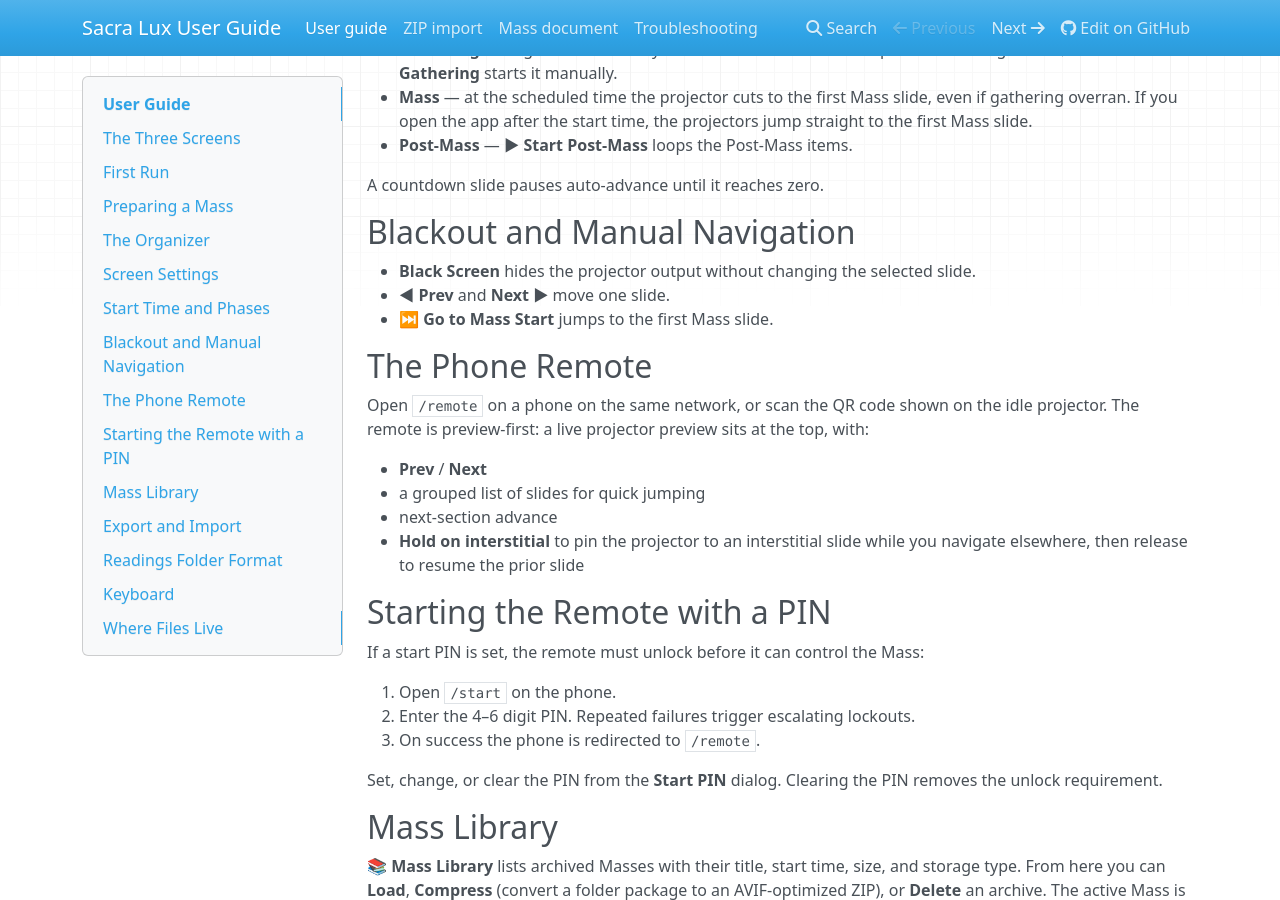
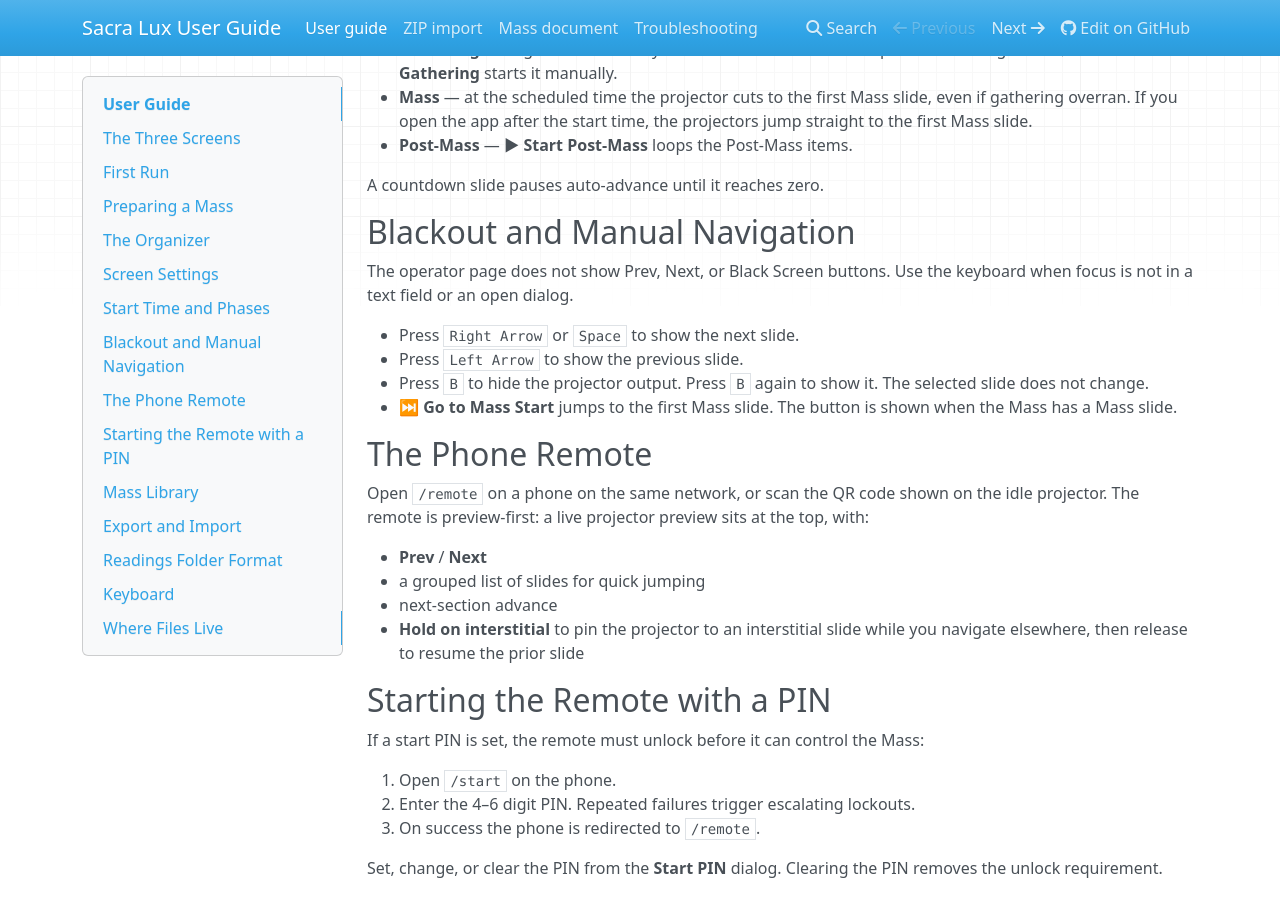
Before and after one commit to Saint-Therese-Of-Lisieux-Parish/sacra_lux, an MkDocs documentation site: the page built from docs/user-guide.md, in a window 1280 px wide and 900 px high, scrolled down 2830 px. Built offline with MkDocs 1.6.1, drawn with Linux system fonts in a browser that asks for light colours; nearby versions of some CDN libraries; some of the changed text lies outside the part shown.

Commit message:
docs(user-guide): correct live slide keys
Why: The guide named Prev, Next, and Black Screen buttons. Those buttons sit in a hidden block. The operator page moves slides and toggles blackout from the keyboard.

What: The navigation and keyboard sections now list the keys. The blank-projector check says to press B.

Files:
- modified: docs/user-guide.md
- modified: docs/troubleshooting.md

Verified against: sacra-lux/public/app.html:3440 (display:none block), sacra-lux/public/app.html:9625 (keydown handler), sacra-lux/public/app.html:6737 (goToMassStartBtn)

Refs #385

```diff
--- a/docs/user-guide.md
+++ b/docs/user-guide.md
@@ -126,10 +126,12 @@
 
 ## Blackout and Manual Navigation
 
-- **Black Screen** hides the projector output without changing the selected
-  slide.
-- **◀ Prev** and **Next ▶** move one slide.
-- **⏭ Go to Mass Start** jumps to the first Mass slide.
+The operator page does not show Prev, Next, or Black Screen buttons. Use the keyboard when focus is not in a text field or an open dialog.
+
+- Press `Right Arrow` or `Space` to show the next slide.
+- Press `Left Arrow` to show the previous slide.
+- Press `B` to hide the projector output. Press `B` again to show it. The selected slide does not change.
+- **⏭ Go to Mass Start** jumps to the first Mass slide. The button is shown when the Mass has a Mass slide.
 
 ## The Phone Remote
 
@@ -199,9 +201,16 @@
 
 ## Keyboard
 
-The operator UI supports keyboard navigation and editing shortcuts. Hover a
-control to see its key hint; common keys cover next/previous slide, blackout,
-and dialog confirm/cancel.
+These keys work when focus is not in a text field, a list, or an open dialog:
+
+| Key | Result |
+| --- | --- |
+| `Right Arrow` or `Space` | Show the next slide. |
+| `Left Arrow` | Show the previous slide. |
+| `Up Arrow` / `Down Arrow` | Move the organizer selection by one row. |
+| `Page Up` / `Page Down` | Move the organizer selection by five rows. |
+| `E` or `Enter` | Open the selected slide in the editor. |
+| `B` | Hide or show the projector output. |
 
 ## Where Files Live
 
```
Also changed, not shown: docs/troubleshooting.md (+2 -2 lines).
